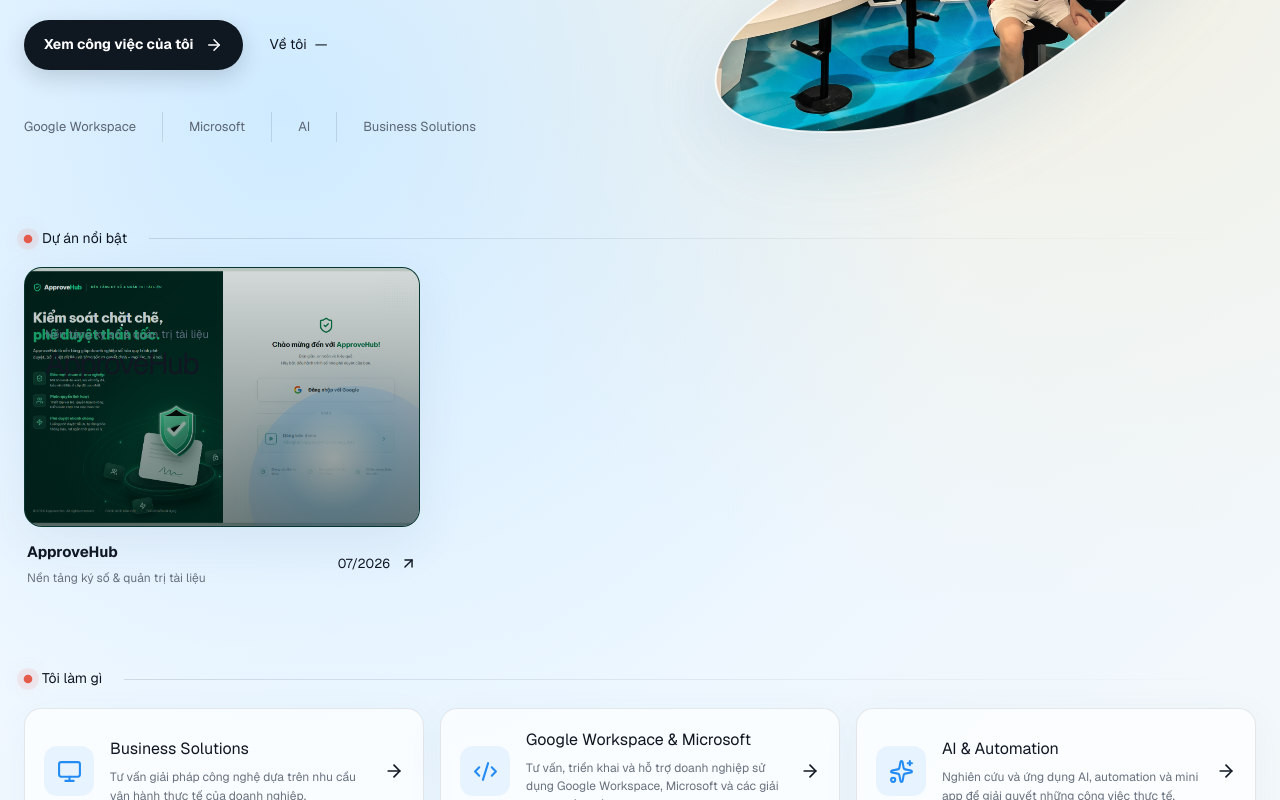
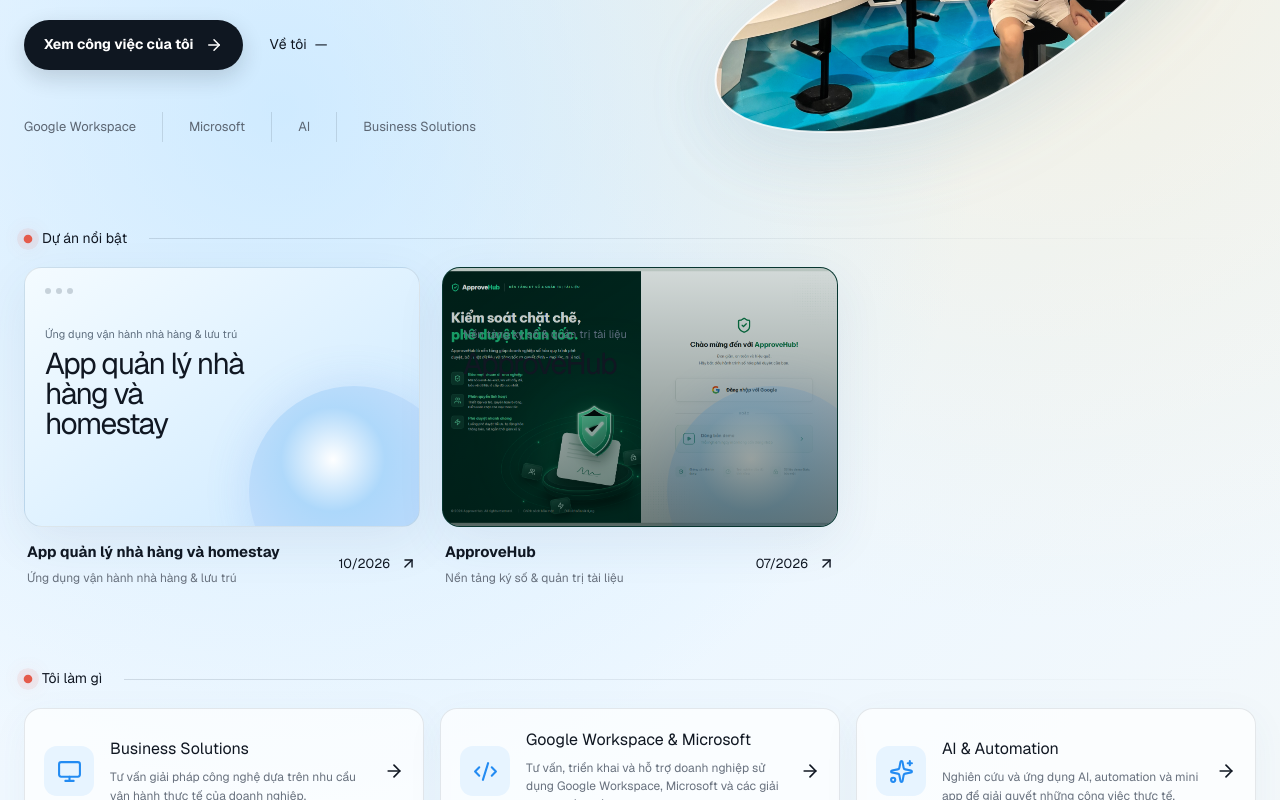
Before and after one commit to quantran159/quantranlab, a Next.js app: page / in a window 1280 px wide. Shown: the part 506-1306 px from the top of the page. Built offline with nearby package versions, Linux system fonts and the light colour scheme.

Commit message:
Add restaurant and homestay project

```diff
--- a/src/app/work/[slug]/page.tsx
+++ b/src/app/work/[slug]/page.tsx
@@ -4,4 +4,4 @@
 import { projects } from "@/data/projects";
 
 export function generateStaticParams(){return projects.map(p=>({slug:p.slug}));}
-export default async function ProjectPage({params}:{params:Promise<{slug:string}>}){const {slug}=await params;const p=projects.find(x=>x.slug===slug);if(!p)notFound();return <main className="inner shell project-page"><Link href="/work" className="back-link"><ArrowLeft size={17}/>Tất cả dự án</Link><p className="eyebrow"><span />{p.type}</p><h1 className="page-title">{p.title}</h1><p className="page-lead">{p.description}</p><div className={`case-hero visual-${p.accent}`}>{p.slug === "approvehub" && <img className="case-project-image" src="/approvehub.png" alt="Giao diện ApproveHub" />}<div className="case-project-sheen" /></div><div className="case-grid"><section><h2>Tổng quan</h2><p>{p.description}</p></section><aside><div><span>Năm</span><strong>{p.year}</strong></div><div><span>Công nghệ</span><strong>{p.stack.join(" · ")}</strong></div>{p.href&&<a href={p.href}>Xem website<ArrowUpRight size={16}/></a>}</aside></div><section className="case-section"><h2>Case study đang được hoàn thiện</h2><p>Phần Problem → Process → Solution → Result sẽ được bổ sung khi Quân cung cấp nội dung và hình ảnh thực tế của dự án.</p></section></main>}
+export default async function ProjectPage({params}:{params:Promise<{slug:string}>}){const {slug}=await params;const p=projects.find(x=>x.slug===slug);if(!p)notFound();return <main className="inner shell project-page"><Link href="/work" className="back-link"><ArrowLeft size={17}/>Tất cả dự án</Link><p className="eyebrow"><span />{p.type}</p><h1 className="page-title">{p.title}</h1><p className="page-lead">{p.description}</p><div className={`case-hero visual-${p.accent}`}>{p.slug === "approvehub" && <img className="case-project-image" src="/approvehub.png" alt="Giao diện ApproveHub" />}<div className="case-project-sheen" /></div><div className="case-grid"><section><h2>Tổng quan</h2><p>{p.description}</p></section><aside><div><span>Năm</span><strong>{p.year}</strong></div><div><span>Công nghệ</span><strong>{p.stack.join(" · ")}</strong></div>{p.href&&<a href={p.href}>Xem website<ArrowUpRight size={16}/></a>}</aside></div>{p.highlights?.length ? <section className="case-section"><h2>Các nghiệp vụ chính</h2><ul className="case-highlights">{p.highlights.map((highlight)=><li key={highlight}>{highlight}</li>)}</ul></section> : <section className="case-section"><h2>Case study đang được hoàn thiện</h2><p>Phần Problem → Process → Solution → Result sẽ được bổ sung khi Quân cung cấp nội dung và hình ảnh thực tế của dự án.</p></section>}</main>}
--- a/src/data/projects.ts
+++ b/src/data/projects.ts
@@ -11,9 +11,31 @@
   featured?: boolean;
   stack: string[];
   href?: string;
+  highlights?: string[];
 };
 
 export const projects: Project[] = [
+  {
+    slug: "restaurant-homestay",
+    title: "App quản lý nhà hàng và homestay",
+    titleEn: "Restaurant & Homestay Management",
+    type: "Ứng dụng vận hành nhà hàng & lưu trú",
+    typeEn: "Restaurant & lodging operations app",
+    year: "10/2026",
+    description:
+      "Ứng dụng hỗ trợ quản lý hoạt động nhà hàng và homestay trên cùng một hệ thống, từ đơn hàng, phòng lưu trú đến kho hàng và thu chi.",
+    descriptionEn:
+      "An operations app for managing restaurant and homestay workflows in one place, from orders and stays to inventory and payments.",
+    accent: "blue",
+    featured: true,
+    stack: ["TypeScript", "Cloudflare Workers", "Cloudflare D1", "Cloudflare R2", "PWA"],
+    highlights: [
+      "Quản lý bàn, đơn hàng và luồng gửi món đến hàng đợi bếp.",
+      "Theo dõi đặt phòng, nhận/trả phòng và dịch vụ lưu trú.",
+      "Quản lý nguyên liệu, nhập xuất kho, thanh toán và báo cáo hoạt động.",
+      "Phân quyền tài khoản cho các vị trí làm việc trong hệ thống.",
+    ],
+  },
   {
     slug: "approvehub",
     title: "ApproveHub",
```
Also changed, not shown: src/app/globals.css.
